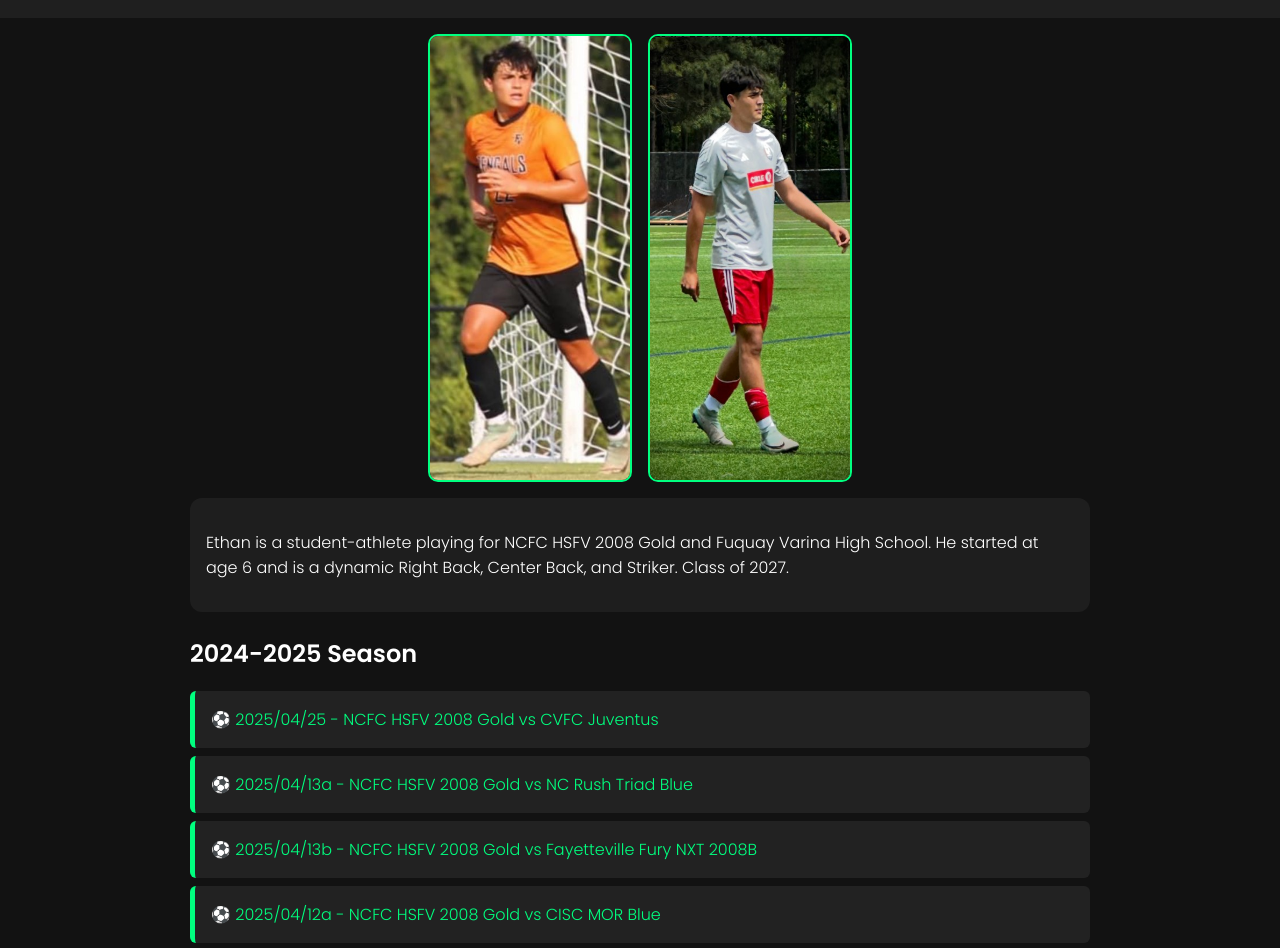
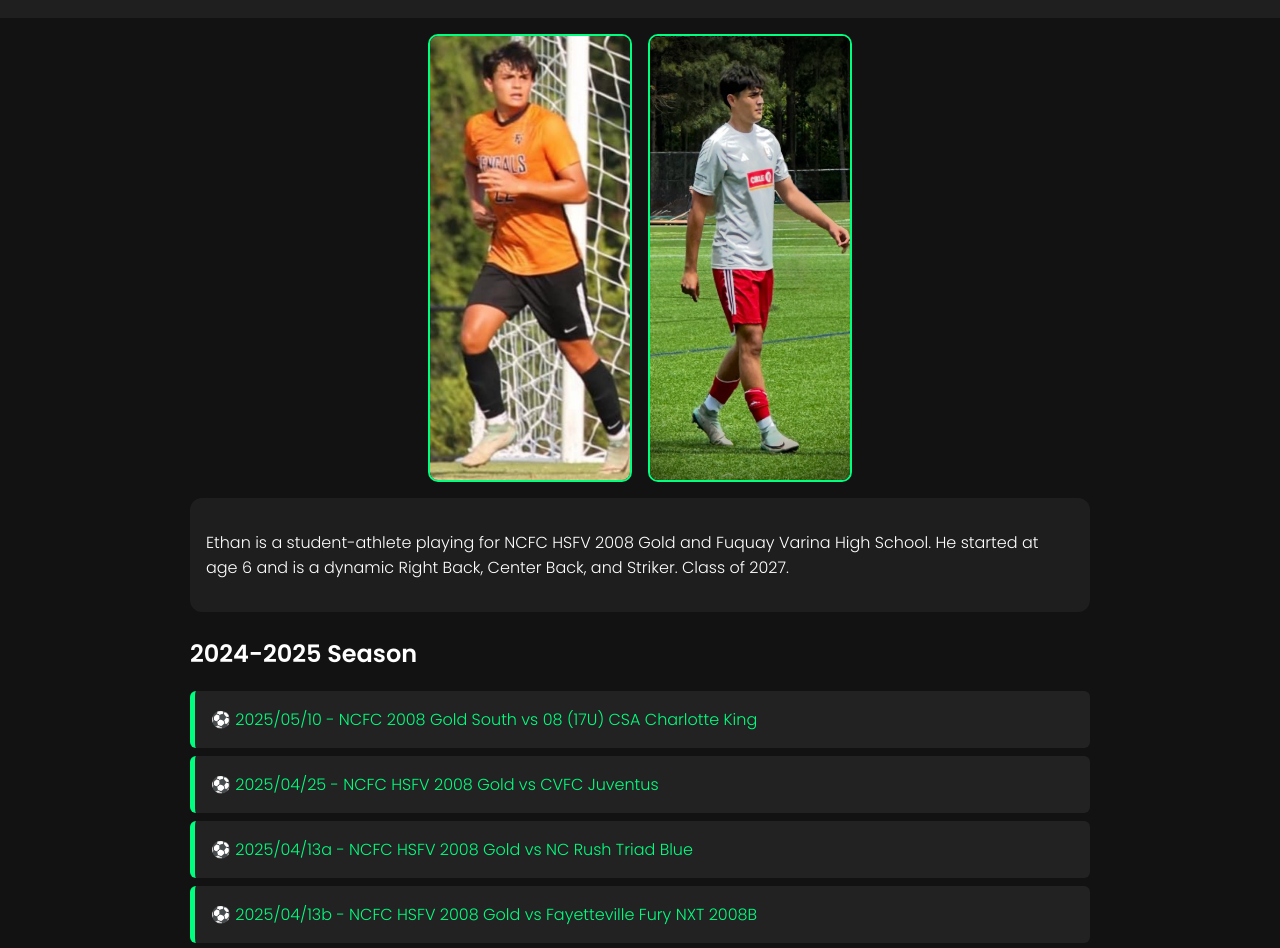
Before and after one commit to cjflowers05/ethan-soccer-site, a plain HTML site: page index.html in a window 1280 px wide. Shown: the part 105-1053 px from the top of the page. Drawn offline with Linux system fonts and the light colour scheme.

Commit message:
Update index.html

```diff
--- a/index.html
+++ b/index.html
@@ -34,6 +34,7 @@
     <p>Ethan is a student-athlete playing for NCFC HSFV 2008 Gold and Fuquay Varina High School. He started at age 6 and is a dynamic Right Back, Center Back, and Striker. Class of 2027.</p>
   </div>
 <h2>2024-2025 Season</h2>
+<div class="game-card"><a href="games/2025-05-10.html">⚽ 2025/05/10 - NCFC 2008 Gold South vs 08 (17U) CSA Charlotte King</a></div>
 <div class="game-card"><a href="games/2025-04-25.html">⚽ 2025/04/25 - NCFC HSFV 2008 Gold vs CVFC Juventus</a></div>
 <div class="game-card"><a href="games/2025-04-13a.html">⚽ 2025/04/13a - NCFC HSFV 2008 Gold vs NC Rush Triad Blue</a></div>
 <div class="game-card"><a href="games/2025-04-13b.html">⚽ 2025/04/13b - NCFC HSFV 2008 Gold vs Fayetteville Fury NXT 2008B</a></div>
```
